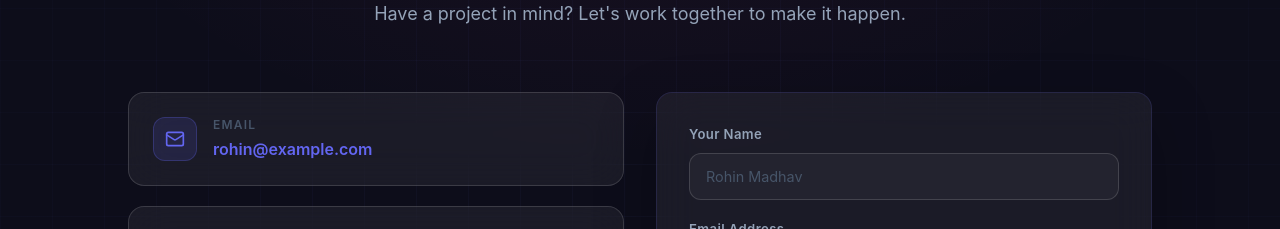
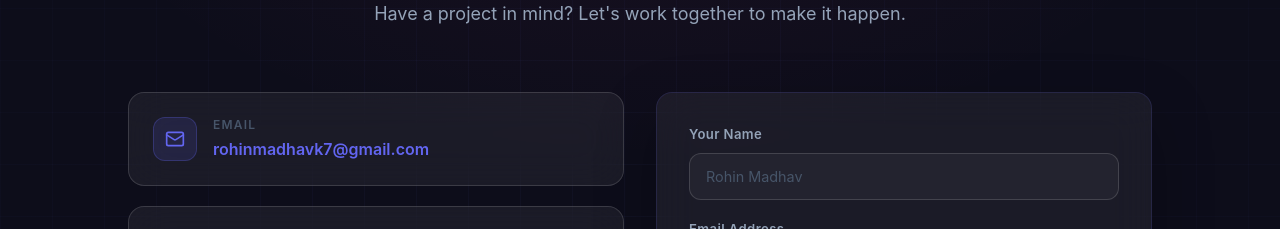
Before and after one commit to Rohin-Madhav/portfolio-2, a React (Vite) app: page / in a window 1280 px wide. Shown: the part 4760-4989 px from the top of the page. Built offline with nearby package versions, Linux system fonts and the light colour scheme.

Commit message:
links added

```diff
--- a/src/components/Contact.jsx
+++ b/src/components/Contact.jsx
@@ -1,7 +1,7 @@
 import { useState, useEffect, useRef } from 'react'
 import { gsap } from 'gsap'
 import { ScrollTrigger } from 'gsap/ScrollTrigger'
-import { Mail, MapPin, Send, Github, Linkedin } from 'lucide-react'
+import { Mail, MapPin, Send, Github, Linkedin, Instagram } from 'lucide-react'
 
 gsap.registerPlugin(ScrollTrigger)
 
@@ -78,7 +78,7 @@ const Contact = () => {
           {/* LEFT info */}
           <div ref={leftRef} className="space-y-5">
             {[
-              { icon: Mail, label: 'Email', value: 'rohin@example.com', href: 'mailto:rohin@example.com', color: '#6366f1' },
+              { icon: Mail, label: 'Email', value: 'rohinmadhavk7@gmail.com', href: 'mailto:rohinmadhavk7@gmail.com', color: '#6366f1' },
               { icon: MapPin, label: 'Location', value: 'India', href: null, color: '#8b5cf6' },
             ].map(({ icon: Icon, label, value, href, color }) => (
               <div key={label} className="contact-info-card glass-strong rounded-2xl p-6"
@@ -103,9 +103,9 @@ const Contact = () => {
               <p className="text-xs font-semibold uppercase tracking-widest mb-4" style={{ color: 'var(--text-muted)' }}>Find me on</p>
               <div className="flex gap-3">
                 {[
-                  { icon: Github, href: 'https://github.com', label: 'GitHub', color: '#818cf8' },
-                  { icon: Linkedin, href: 'https://linkedin.com', label: 'LinkedIn', color: '#38bdf8' },
-                  { icon: Mail, href: 'mailto:rohin@example.com', label: 'Email', color: '#f472b6' },
+                  { icon: Github, href: 'https://github.com/Rohin-Madhav', label: 'GitHub', color: '#818cf8' },
+                  { icon: Linkedin, href: 'https://www.linkedin.com/in/rohin-madhav-2a551b358', label: 'LinkedIn', color: '#38bdf8' },
+                  { icon: Instagram, href: 'https://instagram.com', label: 'Instagram  ', color: '#f472b6' },
                 ].map(({ icon: Icon, href, label, color }) => (
                   <a key={label} href={href} target={href.startsWith('http') ? '_blank' : undefined}
                     rel="noreferrer" aria-label={label} className="contact-social-btn"
```
